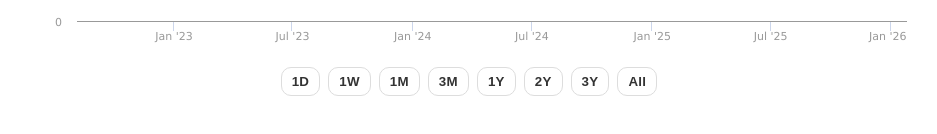
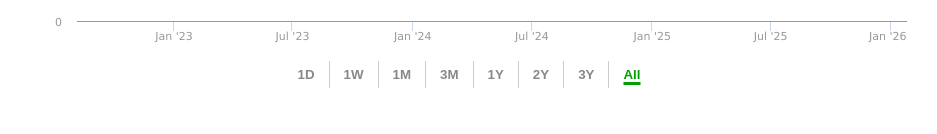
Before and after one commit to cgenereux/FolioScout, a plain HTML site: page index.html in a window 1280 px wide. Shown: the part 602-736 px from the top of the page, without its empty margins (171-1108 px from the left). Drawn offline with nearby package versions, Linux system fonts and the light colour scheme.

Commit message:
style: restyle range buttons with dividers and an underlined active state

```diff
--- a/main.js
+++ b/main.js
@@ -174,7 +174,18 @@ function createChart() {
         xAxis: {
             type: 'datetime',
             minRange: 1,
-            labels: { style: { color: '#999' } },
+            tickAmount: 5,
+            labels: {
+                style: { color: '#999' },
+            },
+            dateTimeLabelFormats: {
+                month: '%b \'%y',
+                year: '%Y'
+            },
+            units: [
+                ['month', [1, 3, 6]],
+                ['year', [1]]
+            ],
             lineColor: '#999',
             crosshair: {
                 width: 1.5,
@@ -189,7 +200,7 @@ function createChart() {
                     formatter: function (value) {
                         return Highcharts.dateFormat('%b %d, %Y', value);
                     }
-                }
+                },
             }
         },
         yAxis: {
@@ -259,6 +270,7 @@ function createChart() {
 
     resetHeadline();
     initRangeSelector();
+    updateRangeButtons('all');
 }
 
 function formatNumber(num) {
--- a/style.css
+++ b/style.css
@@ -46,28 +46,30 @@ body{
 
 #rangeSelector{
   display:flex;
-  gap:8px;
-  margin:10px 0 0;
-  flex-wrap:wrap;
+  gap:0;
+  margin:4px 0 0;
   justify-content:center;
 }
 .range-btn{
   appearance:none;
-  border:1px solid #ddd;
-  background:#fff;
-  color:#333;
-  border-radius:10px;
-  padding:6px 10px;
-  font-weight:700;
-  letter-spacing:.02em;
+  border:none;
+  background:transparent;
+  color:#888;
+  padding:6px 14px;
+  font-weight:600;
   cursor:pointer;
+  border-right:1px solid #ccc;
 }
-.range-btn:hover{border-color:#bbb}
-.range-btn:focus-visible{outline:2px solid #111;outline-offset:2px}
+.range-btn:last-child{
+  border-right:none;
+}
+.range-btn:hover{color:#555}
+.range-btn:focus-visible{outline:2px solid var(--green);outline-offset:2px}
 .range-btn.is-active{
-  border-color:#111;
-  background:#111;
-  color:#fff;
+  color:#00a004;
+  text-decoration:underline;
+  text-decoration-thickness:2.5px;
+  text-underline-offset:3px;
 }
 
 .highcharts-legend-item-hidden > text {
```
